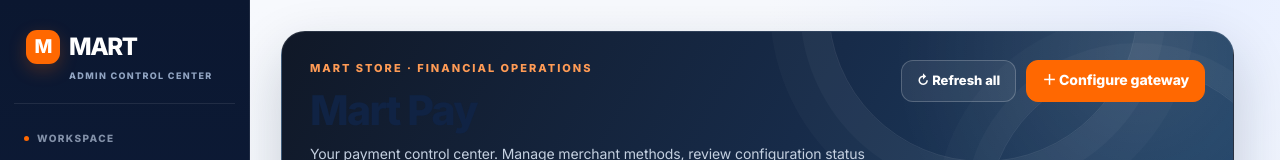
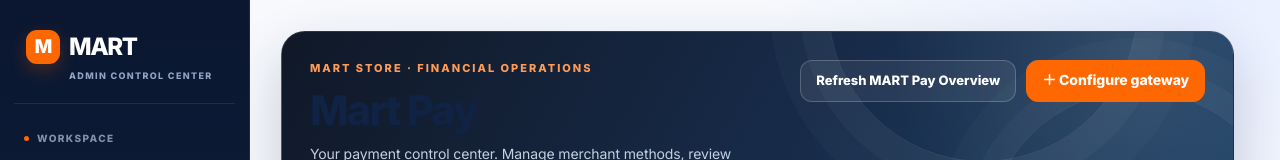
Before and after one commit to asmasud500/E-commerce-, a Next.js app: page /admin/mart-pay in a window 1280 px wide. Shown: the top 160 px of the page. Built offline with nearby package versions, Linux system fonts and the light colour scheme; no server answers.

Commit message:
Clarify storefront and admin action labels

```diff
--- a/app/admin/mart-pay/page.tsx
+++ b/app/admin/mart-pay/page.tsx
@@ -297,7 +297,7 @@ export default function MartPayAdminPage() {
       <section className="martpay-hero">
         <div><div className="martpay-kicker">MART STORE · FINANCIAL OPERATIONS</div><h1>Mart Pay</h1><p>Your payment control center. Manage merchant methods, review configuration status and jump into transaction operations from one workspace.</p></div>
         <div className="martpay-hero-actions">
-          <button className="admin-button" type="button" onClick={() => { void load(); void loadTransactions(); }} disabled={loading || transactionsLoading}>{loading || transactionsLoading ? "Refreshing…" : "↻ Refresh all"}</button>
+          <button className="admin-button" type="button" onClick={() => { void load(); void loadTransactions(); }} disabled={loading || transactionsLoading}>{loading || transactionsLoading ? "Refreshing…" : "Refresh MART Pay Overview"}</button>
           <Link className="admin-button admin-button-primary" href="/admin/payment-gateways">＋ Configure gateway</Link>
         </div>
       </section>
@@ -329,10 +329,10 @@ export default function MartPayAdminPage() {
       </section>
 
       <section className="martpay-section">
-        <div className="martpay-section-head"><div><h2>Transaction monitor</h2><p>Recent gateway records, payment status and provider verification timestamps.</p></div><div className="martpay-hero-actions"><button className="admin-button" type="button" onClick={() => void loadTransactions()} disabled={transactionsLoading}>{transactionsLoading ? "Refreshing…" : "↻ Refresh ledger"}</button><button className="admin-button" type="button" onClick={exportTransactions} disabled={!filteredTransactions.length}>Export CSV</button><Link className="admin-button admin-button-primary" href="/admin/payment-transactions">Full ledger ↗</Link></div></div>
+        <div className="martpay-section-head"><div><h2>Transaction monitor</h2><p>Recent gateway records, payment status and provider verification timestamps.</p></div><div className="martpay-hero-actions"><button className="admin-button" type="button" onClick={() => void loadTransactions()} disabled={transactionsLoading}>{transactionsLoading ? "Refreshing…" : "Refresh Payment Ledger"}</button><button className="admin-button" type="button" onClick={exportTransactions} disabled={!filteredTransactions.length}>Export Transactions to CSV</button><Link className="admin-button admin-button-primary" href="/admin/payment-transactions">Full ledger ↗</Link></div></div>
         <div className="martpay-ledger-summary"><div className="martpay-ledger-metric"><span>Loaded records</span><strong>{transactionsLoading ? "—" : transactions.length.toLocaleString("en-BD")}</strong></div><div className="martpay-ledger-metric"><span>Matched records</span><strong>{transactionsLoading ? "—" : filteredTransactions.length.toLocaleString("en-BD")}</strong></div><div className="martpay-ledger-metric"><span>Visible amount</span><strong>{transactionsLoading ? "—" : formatMoney(transactionAmount)}</strong></div><div className="martpay-ledger-metric"><span>Verified records</span><strong>{transactionsLoading ? "—" : filteredTransactions.filter(t => !!t.verifiedAt).length.toLocaleString("en-BD")}</strong></div></div>
         <div className="martpay-ledger-tools"><input aria-label="Search payment transactions" placeholder="Search order, gateway, reference or provider transaction ID…" value={transactionQuery} onChange={e => setTransactionQuery(e.target.value)} /><select aria-label="Filter transaction status" value={transactionStatus} onChange={e => setTransactionStatus(e.target.value)}><option value="ALL">All statuses</option>{Array.from(new Set(transactions.map(t => String(t.status || "UNKNOWN").toUpperCase()))).sort().map(s => <option key={s} value={s}>{s.replaceAll("_", " ")}</option>)}</select></div>
-        {transactionError && <div role="alert" className="martpay-alert error">{transactionError} <button className="admin-button" type="button" onClick={() => void loadTransactions()}>Try again</button></div>}
+        {transactionError && <div role="alert" className="martpay-alert error">{transactionError} <button className="admin-button" type="button" onClick={() => void loadTransactions()}>Retry Loading Transactions</button></div>}
         <div className="martpay-ledger-wrap"><table className="martpay-ledger"><thead><tr><th>Order</th><th>Gateway</th><th>Amount</th><th>Status</th><th>Reference</th><th>Provider transaction ID</th><th>Created</th><th>Verified</th></tr></thead><tbody>{filteredTransactions.map(t => <tr key={t.id}><td><strong>{t.orderNumber || "—"}</strong></td><td>{t.gateway || "—"}</td><td>{formatMoney(t.amount)}</td><td><span className="martpay-ledger-status" data-status={String(t.status || "UNKNOWN").toUpperCase()}>{String(t.status || "UNKNOWN").replaceAll("_", " ")}</span></td><td>{t.reference || "—"}</td><td>{t.providerTransactionId || "—"}</td><td>{t.createdAt ? new Date(t.createdAt).toLocaleString("en-BD") : "—"}</td><td>{t.verifiedAt ? new Date(t.verifiedAt).toLocaleString("en-BD") : "—"}</td></tr>)}</tbody></table>{transactionsLoading && <div className="martpay-empty" aria-live="polite">Loading transaction ledger…</div>}{!transactionsLoading && !transactionError && !filteredTransactions.length && <div className="martpay-empty">No transactions match these filters.</div>}</div>
       </section>
 
```
